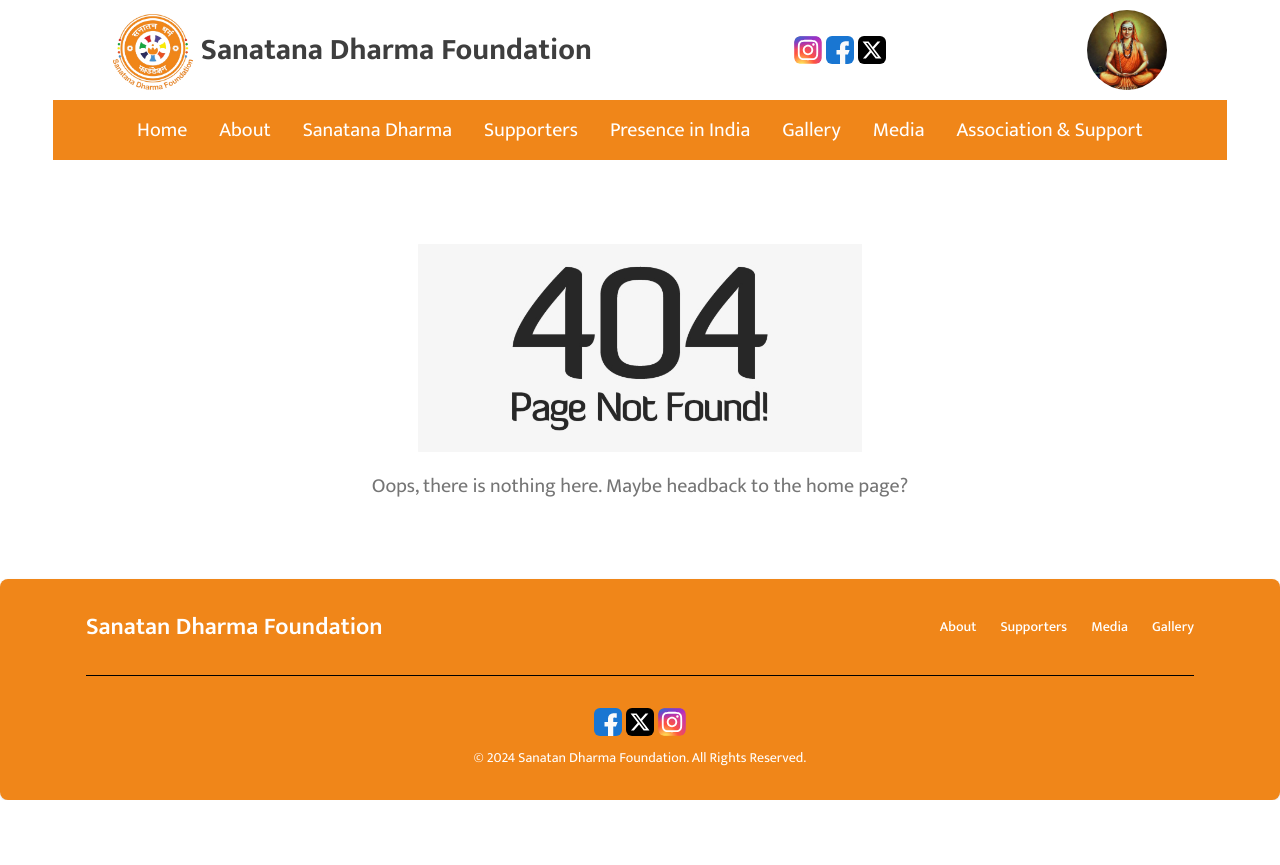
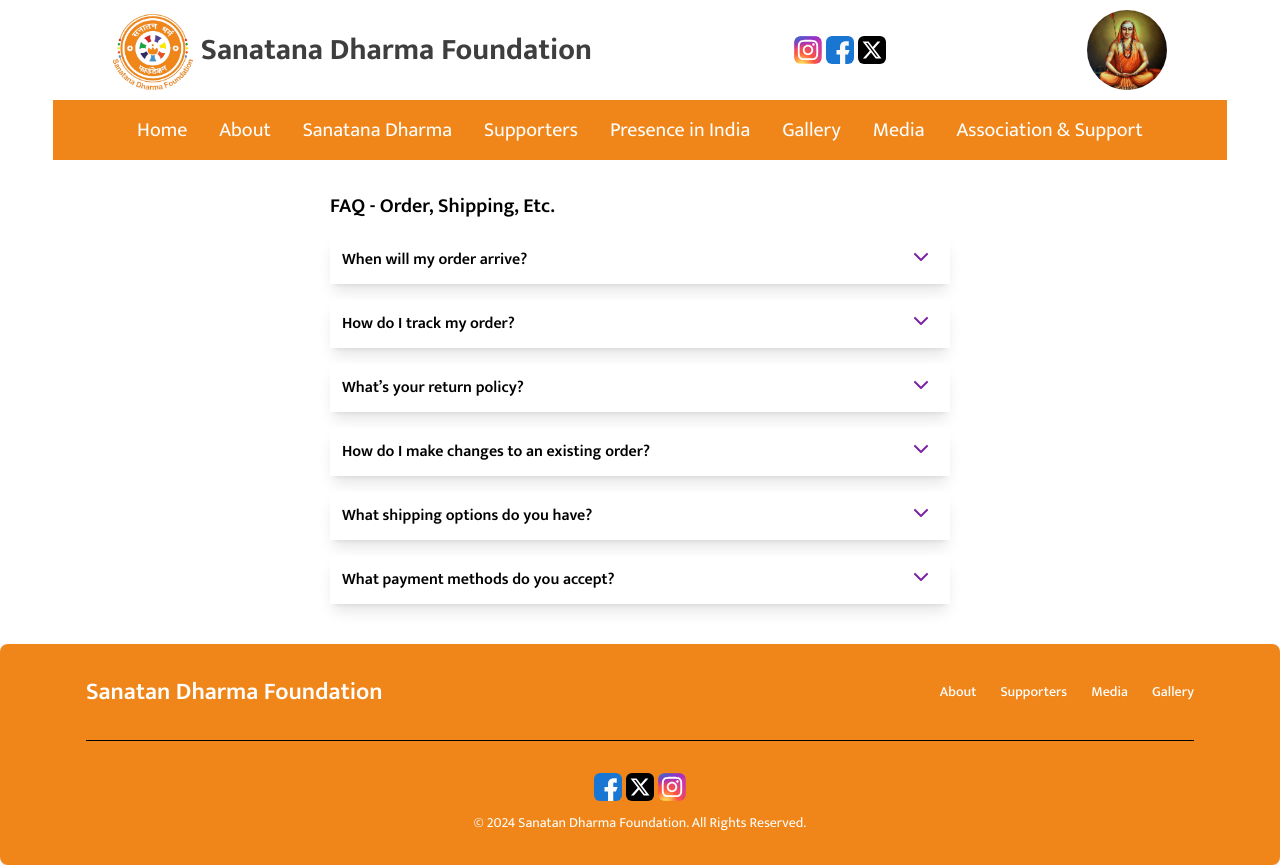
Before and after one commit to smritig537/Sanatan-react, a React (Create React App) app: page /FAQ in a window 1280 px wide. Before the commit the page ends 800 px from the top, so only its background shows below. Built offline with nearby package versions, Linux system fonts and the light colour scheme.

Commit message:
faq section add

```diff
--- a/public/index.html
+++ b/public/index.html
@@ -25,6 +25,8 @@
       href="https://fonts.googleapis.com/css2?family=Oswald:wght@200..700&display=swap"
       rel="stylesheet"
     />
+    <link rel="stylesheet" href="https://cdnjs.cloudflare.com/ajax/libs/font-awesome/6.0.0-beta3/css/all.min.css">
+
     <!--
       Notice the use of %PUBLIC_URL% in the tags above.
       It will be replaced with the URL of the `public` folder during the build.
--- a/src/components/Navbar.jsx
+++ b/src/components/Navbar.jsx
@@ -33,7 +33,7 @@
         <Link
           to="."
           className={`no-underline text-white ${
-            isClicked ? "h-[70px] underline" : ""
+            isClicked ? "h-[70px]" : ""
           } mx-4 text-xl`}
         >
           Home
@@ -41,7 +41,7 @@
         <Link
           to="about"
           className={`no-underline text-white ${
-            isClicked ? "h-[70px] underline" : ""
+            isClicked ? "h-[70px]" : ""
           } mx-4 text-xl`}
         >
           About
@@ -49,7 +49,7 @@
         <Link
           to="sanatanadharma"
           className={`no-underline text-white ${
-            isClicked ? "h-[70px] underline" : ""
+            isClicked ? "h-[70px]" : ""
           } mx-4 text-xl`}
         >
           Sanatana Dharma
@@ -57,7 +57,7 @@
         <Link
           to="supporters"
           className={`no-underline text-white ${
-            isClicked ? "h-[70px] underline" : ""
+            isClicked ? "h-[70px]" : ""
           } mx-4 text-xl`}
         >
           Supporters
@@ -65,7 +65,7 @@
         <Link
           to="presence-in-india"
           className={`no-underline text-white ${
-            isClicked ? "h-[70px] underline" : ""
+            isClicked ? "h-[70px]" : ""
           } mx-4 text-xl`}
         >
           Presence in India
@@ -73,7 +73,7 @@
         <Link
           to="/gallery"
           className={`no-underline text-white ${
-            isClicked ? "h-[70px] underline" : ""
+            isClicked ? "h-[70px]" : ""
           } mx-4 text-xl`}
         >
           Gallery
@@ -81,7 +81,7 @@
         <Link
           to="media"
           className={`no-underline text-white ${
-            isClicked ? "h-[70px] underline" : ""
+            isClicked ? "h-[70px]" : ""
           } mx-4 text-xl`}
         >
           Media
@@ -90,7 +90,7 @@
         <Link
           to="/contact"
           className={`no-underline text-white ${
-            isClicked ? "h-[70px] underline" : ""
+            isClicked ? "h-[70px]" : ""
           } mx-4 text-xl`}
         >
           Association & Support
--- a/src/index.js
+++ b/src/index.js
@@ -19,6 +19,7 @@
 import Supporters from "./pages/Supporters";
 import { ThemeProvider } from "@material-tailwind/react";
 import NotFound from "./components/NotFound";
+import FAQ from "./pages/Faq";
 
 const appRouter = createBrowserRouter(
   createRoutesFromChildren(
@@ -32,6 +33,7 @@
       <Route path="gallery" element={<Gallery />} />
       <Route path="achievements" element={<Achievements />} />
       <Route path="contact" element={<Contact />} />
+      <Route path="FAQ" element={<FAQ />} />
       <Route path="*" element={<NotFound />} />
     </Route>
   )
--- /dev/null
+++ b/src/pages/Faq.jsx
@@ -0,0 +1,86 @@
+import React, { useState } from 'react';
+
+const faqData = [
+  {
+    id: 1,
+    question: "When will my order arrive?",
+    answer: "Shipping time is set by our delivery partners, according to the delivery method chosen by you. Additional details can be found in the order confirmation."
+  },
+  {
+    id: 2,
+    question: "How do I track my order?",
+    answer: "Once shipped, you’ll get a confirmation email that includes a tracking number and additional information regarding tracking your order."
+  },
+  {
+    id: 3,
+    question: "What’s your return policy?",
+    answer: "We allow the return of all items within 30 days of your original order’s date. If you’re interested in returning your items, send us an email with your order number and we’ll ship a return label."
+  },
+  {
+    id: 4,
+    question: "How do I make changes to an existing order?",
+    answer: "Changes to an existing order can be made as long as the order is still in “processing” status. Please contact our team via email and we’ll make sure to apply the needed changes. If your order has already been shipped, we cannot apply any changes to it. If you are unhappy with your order when it arrives, please contact us for any changes you may require."
+  },
+  {
+    id: 5,
+    question: "What shipping options do you have?",
+    answer: "For USA domestic orders we offer FedEx and USPS shipping."
+  },
+  {
+    id: 6,
+    question: "What payment methods do you accept?",
+    answer: "Any method of payments acceptable by you. For example: We accept MasterCard, Visa, American Express, PayPal, JCB Discover, Gift Cards, etc."
+  }
+];
+
+const FAQItem = ({ question, answer, isOpen, onClick }) => (
+  <li className={`bg-white my-2 shadow-lg ${isOpen ? 'bg-light-blue' : ''}`}>
+    <h2
+      onClick={onClick}
+      className="flex flex-row justify-between items-center font-semibold p-3 cursor-pointer"
+    >
+      <span>{question}</span>
+      {isOpen ? (
+        <i className="fas fa-chevron-up text-purple-700 h-6 w-6"></i>
+      ) : (
+        <i className="fas fa-chevron-down text-purple-700 h-6 w-6"></i>
+      )}
+    </h2>
+    <div
+      className={`border-l-2 border-purple-600 overflow-hidden transition-all duration-500 ${isOpen ? 'max-h-[1000px]' : 'max-h-0'}`}
+    >
+      <p className="p-3 text-gray-900">{answer}</p>
+    </div>
+  </li>
+);
+
+const FAQ = () => {
+  const [openId, setOpenId] = useState(null);
+
+  const handleToggle = (id) => {
+    setOpenId(openId === id ? null : id);
+  };
+
+  return (
+    <main className="p-5 bg-light-blue">
+      <div className="flex justify-center items-start my-2">
+        <div className="w-full sm:w-10/12 md:w-1/2 my-1">
+          <h2 className="text-xl font-semibold text-vnet-blue mb-2">FAQ - Order, Shipping, Etc.</h2>
+          <ul className="flex flex-col">
+            {faqData.map((faq) => (
+              <FAQItem
+                key={faq.id}
+                question={faq.question}
+                answer={faq.answer}
+                isOpen={openId === faq.id}
+                onClick={() => handleToggle(faq.id)}
+              />
+            ))}
+          </ul>
+        </div>
+      </div>
+    </main>
+  );
+};
+
+export default FAQ;
```
